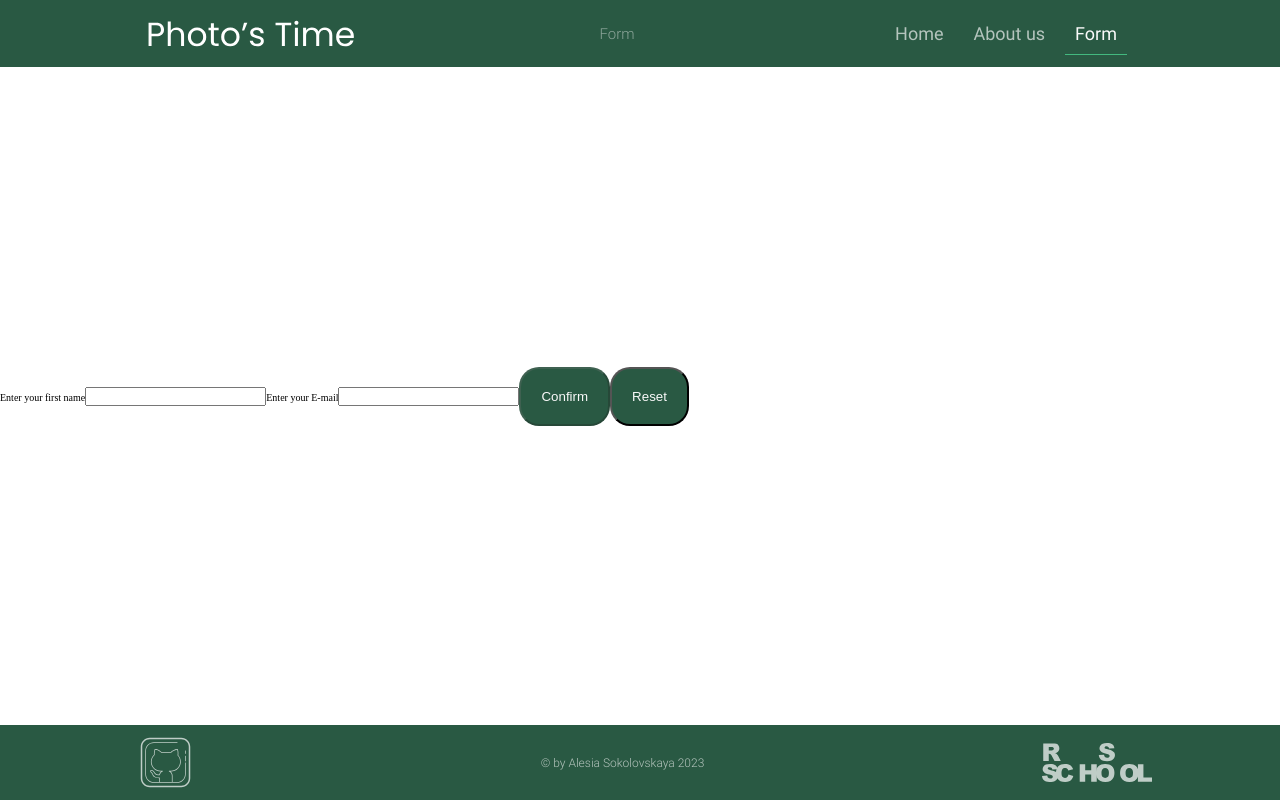
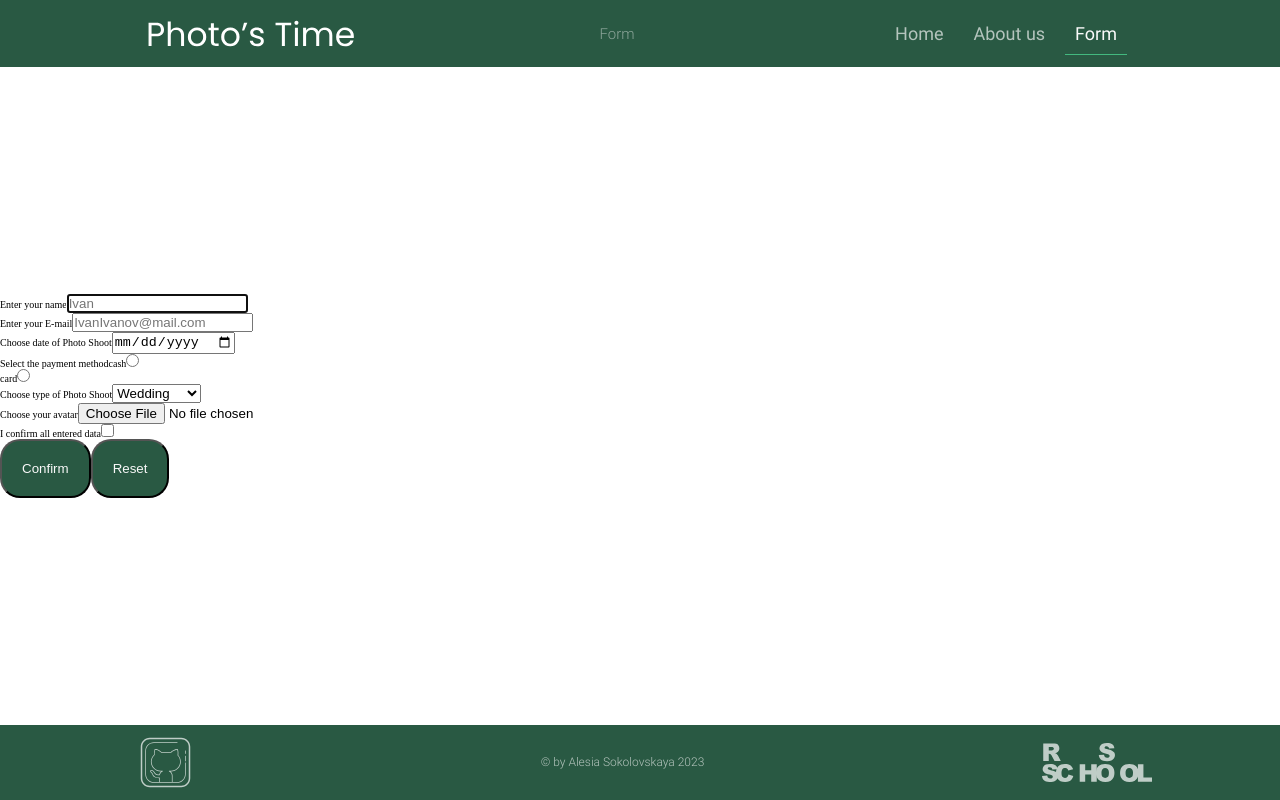
Before and after one commit to Alesia-V175/react-rs-school, a React (Vite) app: page /form in a window 1280 px wide. Built offline with nearby package versions, Linux system fonts and the light colour scheme.

Commit message:
feat: add validation
refactor: update code style

feat: update form card item

feat: implement list item

```diff
--- /dev/null
+++ b/src/components/FormCardsList/FormCardsList.tsx
@@ -0,0 +1,17 @@
+import FormCardItem from '../FormCardItem/FormCardItem.js';
+import { IFormCards } from '../../types/interfaces';
+
+const FormCardsList = ({ items }: IFormCards) => {
+  if (items.length) {
+    return (
+      <ul>
+        {items.map((card) => (
+          <FormCardItem key={card.name + (Math.random() * 10)} {...card}/>
+        ))}
+      </ul>
+    );
+  }
+  return null;
+};
+
+export default FormCardsList;
--- a/src/components/OrderForm/OrderForm.tsx
+++ b/src/components/OrderForm/OrderForm.tsx
@@ -1,58 +1,164 @@
 import React from 'react';
 import FormButton from '../UI/FormButton/FormButton.js';
 import FormInput from '../UI/FormInput/FormInput.js';
+import { FormCard } from '../../types/types';
 import { IFormFields } from '../../types/interfaces';
+import FormInputFile from '../UI/FormInputFile/FormInputFile.js';
+import FormInputRadio from '../UI/FormInputRadio/FormInputRadio.js';
+import FormSelect from '../UI/FormSelect/FormSelect.js';
 // import styles from './OrderForm.module.scss';
 
-class OrderForm extends React.Component {
-  firstNameRef: React.RefObject<HTMLInputElement> | null;
+class OrderForm extends React.Component<IFormFields> {
+  firstNameRef: React.RefObject<HTMLInputElement>;
 
-  secondNameRef: React.RefObject<HTMLInputElement> | null;
+  secondNameRef: React.RefObject<HTMLInputElement>;
 
-  emailRef: React.RefObject<HTMLInputElement> | null;
+  emailRef: React.RefObject<HTMLInputElement>;
 
-  dateRef: React.RefObject<HTMLInputElement> | null;
+  dateRef: React.RefObject<HTMLInputElement>;
 
-  selectRef: React.RefObject<HTMLSelectElement> | null;
+  selectRef: React.RefObject<HTMLSelectElement>;
 
-  checkboxRef: React.RefObject<HTMLSelectElement> | null;
+  checkboxRef: React.RefObject<HTMLInputElement>;
 
-  switcherRef: React.RefObject<HTMLInputElement> | null;
+  switcherRef1: React.RefObject<HTMLInputElement>;
 
-  fileUploadRef: React.RefObject<HTMLInputElement> | null;
+  switcherRef2: React.RefObject<HTMLInputElement>;
+
+  fileUploadRef: React.RefObject<HTMLInputElement>;
+
+  onSelect: (item: FormCard) => void;
 
   constructor(props: IFormFields) {
     super(props);
     this.state = {
-      firstName: '',
-      email: '',
+      file: '',
+      firstNameError: '',
+      emailError: '',
+      dateError: '',
+      paymentError: '',
+      avatarError: '',
+      checkboxError: '',
+      avatar: '',
     };
+    this.onSelect = props.onSelect;
     this.firstNameRef = React.createRef();
     this.secondNameRef = React.createRef();
     this.emailRef = React.createRef();
     this.dateRef = React.createRef();
     this.selectRef = React.createRef();
     this.checkboxRef = React.createRef();
-    this.switcherRef = React.createRef();
+    this.switcherRef1 = React.createRef();
+    this.switcherRef2 = React.createRef();
     this.fileUploadRef = React.createRef();
+
+    this.saveFile = this.saveFile.bind(this);
+  }
+
+  saveFile(file: string): void {
+    this.setState({
+      file,
+    });
   }
 
   private handleSubmit: React.FormEventHandler<HTMLFormElement> = (event) => {
     event.preventDefault();
-    // const form = event.currentTarget;
-    // const {firstName, secondName} = form
 
+    const errorCount = this.validate();
+    if (errorCount) {
+      return;
+    }
+
+    let paymentValue;
+
+    if (this.switcherRef1.current?.checked) {
+      paymentValue = this.switcherRef1.current?.value;
+    } else {
+      paymentValue = this.switcherRef2.current?.value;
+    }
+
+    let confirmValue = 'no';
+
+    if (this.checkboxRef.current?.checked) {
+      confirmValue = 'yes';
+    }
+
+    const newCard: FormCard = {
+      name: this.firstNameRef.current?.value as string,
+      email: this.emailRef.current?.value as string,
+      date: this.dateRef.current?.value as string,
+      payment: paymentValue as string,
+      type: this.selectRef.current?.value as string,
+      confirm: confirmValue,
+      // avatar: this.fileUploadRef.current?.value as string,
+      avatar: this.state.file,
+    };
+
+    this.onSelect(newCard);
+  };
+
+  private validate(): number {
+    let errorCount = 0;
+    if (this.firstNameRef.current && this.firstNameRef.current.value.length < 3) {
+      errorCount += 1;
       this.setState({
-      [event.currentTarget.name]: event.currentTarget.value,
+        firstNameError: 'Your name must be at least 3 characters long',
       });
+    } else {
+      this.setState({
+        firstNameError: '',
+      });
+    }
 
-    // console.log();
+    if (!/^\w+([.-]?\w+)*@\w+([.-]?\w+)*(\.\w{2,3})+$/.test(this.emailRef.current?.value as string)) {
+      errorCount += 1;
+      this.setState({
+        emailError: 'Incorrect email',
+      });
+    } else {
+      this.setState({
+        emailError: '',
+      });
+    }
 
-    // onSubmit({
-    //   firstName: firstName.value,
-    //   secondName: secondName.value,
-    // });
-  };
+    const todayDate = new Date();
+    const userDate = new Date(this.dateRef.current.value);
+
+    if (!this.dateRef.current?.value || userDate.getTime() < todayDate.getTime()) {
+      errorCount += 1;
+      this.setState({
+        dateError: 'Your date can not be earlier than today',
+      });
+    } else {
+      this.setState({
+        dateError: '',
+      });
+    }
+
+    if (!this.switcherRef1.current?.checked && !this.switcherRef2.current?.checked) {
+      errorCount += 1;
+      this.setState({
+        paymentError: 'Choose a type of payment',
+      });
+    } else {
+      this.setState({
+        paymentError: '',
+      });
+    }
+
+    if (!this.checkboxRef.current?.checked) {
+      errorCount += 1;
+      this.setState({
+        checkboxError: 'Confirm all your data',
+      });
+    } else {
+      this.setState({
+        checkboxError: '',
+      });
+    }
+
+    return errorCount;
+  }
 
   componentDidMount() {
     this.firstNameRef?.current?.focus();
@@ -61,25 +167,82 @@ class OrderForm extends React.Component {
   render() {
     return (
       <form onSubmit={this.handleSubmit}>
-        <label htmlFor="firstName">Enter your first name
         <FormInput
+          title="Enter your name"
           type="text"
           name="firstName"
+          placeholder="Ivan"
           ref={this.firstNameRef}
+          // required={false}
+          error={this.state.firstNameError}
           // value={firstName}
           // onChange={(event: ChangeEvent<HTMLInputElement>) => setFirstName}
         />
-        </label>
-        <label htmlFor="email">Enter your E-mail
-          <input
+        <FormInput
+          title="Enter your E-mail"
           type="email"
           name="email"
+          placeholder="IvanIvanov@mail.com"
+          error={this.state.emailError}
           ref={this.emailRef}
+          // required={true}
           // value={firstName}
           // onChange={(event: ChangeEvent<HTMLInputElement>) => setFirstName}
         />
-        </label>
-        <FormButton type="submit" disabled>Confirm</FormButton>
+        <FormInput
+          title="Choose date of Photo Shoot"
+          type="date"
+          name="date"
+          error={this.state.dateError}
+          ref={this.dateRef}
+          // required={true}
+        />
+
+        <FormInputRadio
+          title="Select the payment method"
+          type="radio"
+          name="radio"
+          value="cash"
+          ref={this.switcherRef1}
+          error={this.state.paymentError}
+          // required={true}
+        />
+
+        <FormInputRadio
+          title=""
+          type="radio"
+          name="radio"
+          value="card"
+          ref={this.switcherRef2}
+          // required={true}
+        />
+
+        <FormSelect
+          title="Choose type of Photo Shoot"
+          values={['Wedding', 'Love Story', 'Fashion', 'Animals', 'Advertising', 'Corporate', 'Automobile']}
+          name="type"
+          ref={this.selectRef}
+        />
+
+        <FormInputFile
+          title="Choose your avatar"
+          type="file"
+          name="file"
+          save={this.saveFile}
+          ref={this.fileUploadRef}
+          // required={true}
+        />
+
+        <FormInput
+          title="I confirm all entered data"
+          type="checkbox"
+          name="checkbox"
+          ref={this.checkboxRef}
+          error={this.state.checkboxError}
+          // required={true}
+        />
+
+        <FormButton type="submit">Confirm</FormButton>
         <FormButton type="reset">Reset</FormButton>
       </form>
     );
--- a/src/components/UI/FormInput/FormInput.tsx
+++ b/src/components/UI/FormInput/FormInput.tsx
@@ -1,17 +1,29 @@
-import React, { FC, RefObject } from 'react';
+import React, { forwardRef, ReactNode } from 'react';
 
-interface IFormInput {
-  type: string,
+interface Props {
+  children?: ReactNode,
+  type: 'text' | 'email' | 'date' | 'radio' | 'checkbox',
   name: string,
+  title?: string,
   placeholder?: string,
-  icon?: string | null,
-  ref?: RefObject<HTMLInputElement> | null;
+  value?: string,
+  // required: boolean,
+  error: string,
+  pattern?: string
+  // src?: string,
+  // onChange?: (event: React.ChangeEvent<HTMLInputElement>) => void;
 }
 
-const FormInput: FC<IFormInput> = (props) => {
+export type Ref = HTMLInputElement;
+
+const FormInput = forwardRef<Ref, Props>((props, ref) => {
   return (
-    <input {...props}/>
+    <div>
+      <label htmlFor={props.name}>{props.title}</label>
+      <input ref={ref} {...props}/>
+      <p>{props.error}</p>
+    </div>
   );
-};
+});
 
 export default FormInput;
--- /dev/null
+++ b/src/components/UI/FormInputFile/FormInputFile.tsx
@@ -0,0 +1,34 @@
+import React, { forwardRef, ReactNode } from 'react';
+import { Ref } from '../../../types/types';
+
+interface Props {
+  children?: ReactNode,
+  type: 'file',
+  name: string,
+  title?: string,
+  placeholder?: string,
+  // required: boolean,
+  save: (file: string) => void,
+  // src: string,
+  onChange?: (event: React.ChangeEvent<HTMLInputElement>) => void;
+}
+
+const FormInput = forwardRef<Ref, Props>((props, ref) => {
+  return (
+    <div>
+      <label htmlFor={props.name}>{props.title}</label>
+      <input ref={ref} onChange={(event: React.ChangeEvent<HTMLInputElement>) => {
+        if (event.currentTarget.files) {
+          props.save(URL.createObjectURL(event.currentTarget.files[0]));
+          // props.src(URL.createObjectURL(event.currentTarget.files[0]));
+        }
+      }
+      }
+             {...props}
+      />
+      <p></p>
+    </div>
+  );
+});
+
+export default FormInput;
--- /dev/null
+++ b/src/components/UI/FormInputRadio/FormInputRadio.tsx
@@ -0,0 +1,24 @@
+import React, { forwardRef, ReactNode } from 'react';
+import { Ref } from '../../../types/types';
+
+interface Props {
+  children?: ReactNode,
+  type: 'radio',
+  name: string,
+  title: string,
+  value: string,
+  error?: string
+  // required: boolean,
+}
+
+const FormInput = forwardRef<Ref, Props>((props, ref) => {
+  return (
+    <div>{props.title}
+      <label htmlFor={props.value}>{props.value}</label>
+      <input ref={ref} {...props} value={props.value}/>
+      <p>{props.error}</p>
+    </div>
+  );
+});
+
+export default FormInput;
--- /dev/null
+++ b/src/components/UI/FormSelect/FormSelect.tsx
@@ -0,0 +1,30 @@
+import React, { forwardRef, ReactNode } from 'react';
+import { RefSelect } from '../../../types/types';
+
+interface Props {
+  children?: ReactNode,
+  name: string,
+  title: string,
+  value?: string,
+  values: string[],
+  options?: string[],
+  // required: boolean
+}
+
+const FormSelect = forwardRef<RefSelect, Props>((props, ref) => {
+  return (
+    <div>{props.title}
+      <select value={props.value} ref={ref} {...props}>
+        {props.values.map((value, index) => {
+          return (
+            <option key={value} value={value}>
+              {props.options ? props.options[index] : value}
+            </option>
+          );
+        })}
+      </select>
+    </div>
+  );
+});
+
+export default FormSelect;
--- a/src/pages/Form/Form.tsx
+++ b/src/pages/Form/Form.tsx
@@ -1,10 +1,37 @@
 import React from 'react';
 import OrderForm from '../../components/OrderForm/OrderForm.js';
+import FormCardsList from '../../components/FormCardsList/FormCardsList.js';
+import { FormCard } from '../../types/types';
+import { IFormCards } from '../../types/interfaces';
 
-const Form = () => (
-  <>
-    <OrderForm />
-  </>
-);
+class Form extends React.Component {
+  state: IFormCards = {
+    items: [],
+  };
+
+  constructor(props: string) {
+    super(props);
+    this.onSelect = this.onSelect.bind(this);
+  }
+
+  onSelect(card: FormCard): void {
+    const allCards: FormCard[] = [...this.state.items];
+
+    allCards.push(card);
+
+    this.setState({
+      items: allCards,
+    });
+  }
+
+  render() {
+    return (
+      <>
+        <OrderForm onSelect={this.onSelect} />
+        <FormCardsList items={this.state.items}/>
+      </>
+    );
+  }
+}
 
 export default Form;
--- /dev/null
+++ b/src/types/types.ts
@@ -0,0 +1,25 @@
+export type FormCard = {
+  name: string,
+  email: string,
+  date: string,
+  payment: string,
+  type: string,
+  confirm: string,
+  avatar: string,
+};
+
+export type Ref = HTMLInputElement;
+
+export type RefSelect = HTMLSelectElement;
+//
+// export type FormFields = {
+//   firstNameRef: React.RefObject<HTMLInputElement>;
+//   secondNameRef: React.RefObject<HTMLInputElement>;
+//   emailRef: React.RefObject<HTMLInputElement>;
+//   dateRef: React.RefObject<HTMLInputElement>;
+//   selectRef: React.RefObject<HTMLSelectElement>;
+//   checkboxRef: React.RefObject<HTMLSelectElement>;
+//   switcherRef: React.RefObject<HTMLInputElement>;
+//   fileUploadRef: React.RefObject<HTMLInputElement>;
+//   onSelect: (item: FormCard) => void;
+// }
```
Also changed, not shown: src/components/FormCardItem/FormCardItem.tsx (added, +19 -0 lines), src/components/UI/FormInputCheckbox/FormInputCheckbox.tsx (added, +21 -0 lines), src/types/interfaces.ts (+15 -12 lines). Lines whose indentation alone changed are shown as unchanged.
